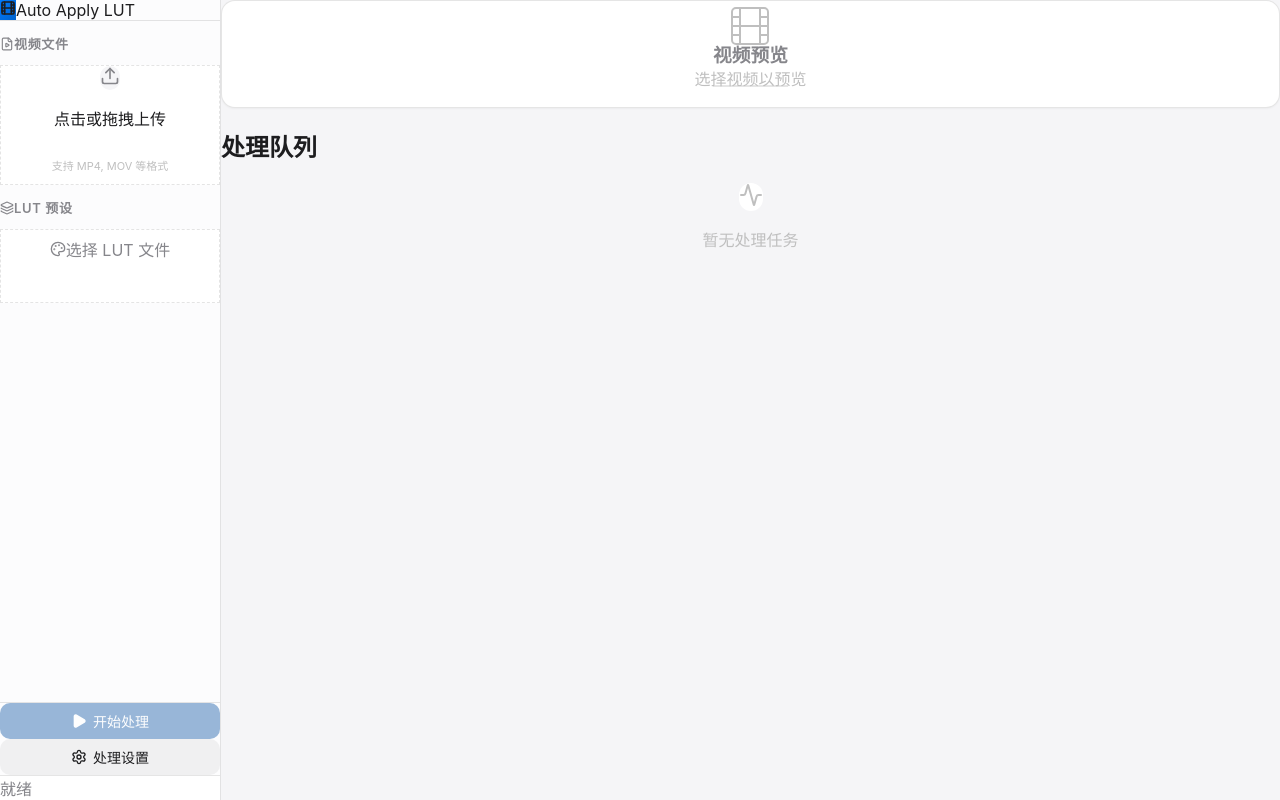
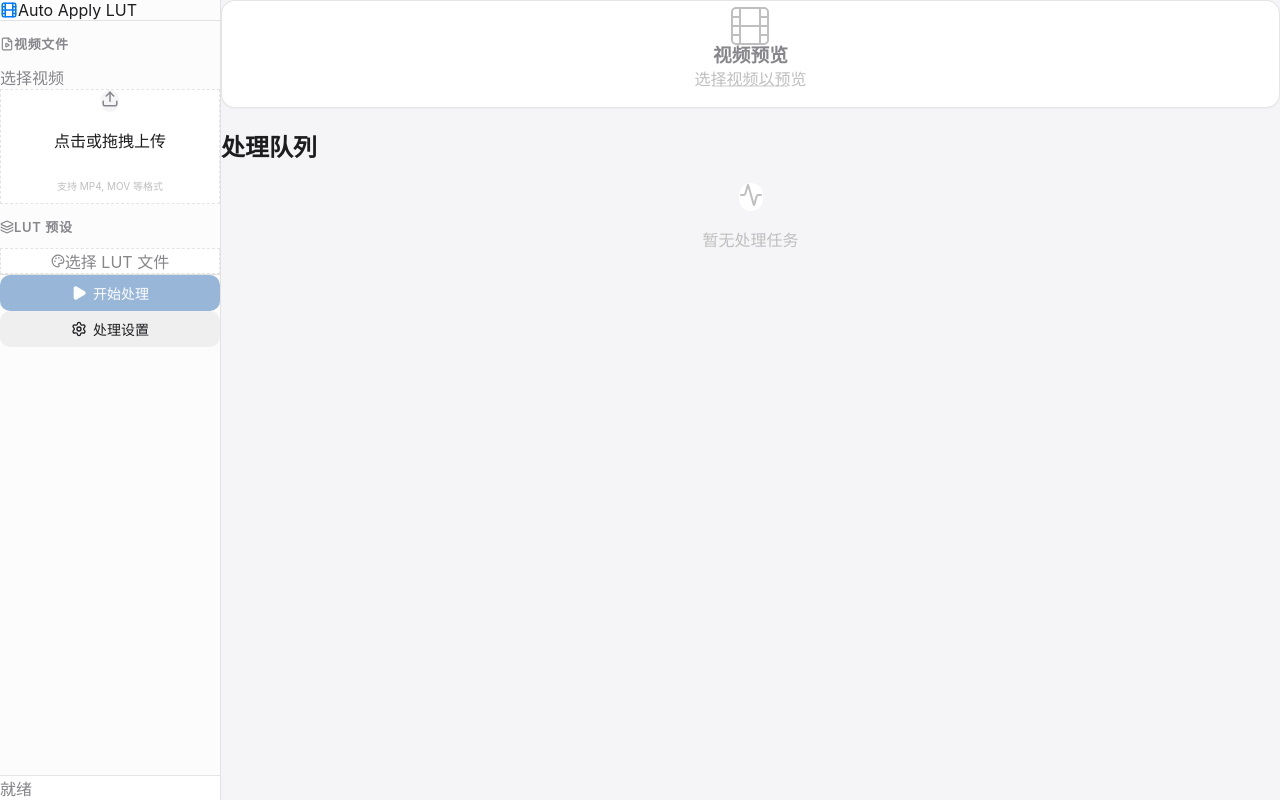
Before and after one commit to kyoko-df/auto-apply-lut, a React (Vite) app: page / in a window 1280 px wide. Built offline with nearby package versions, Linux system fonts and the light colour scheme; the HTML template or start-up script is replaced by a standard one.

Commit message:
Revert "style(components): improve UI styling and interactions for file selectors"
This reverts commit 6d67e29c5e5fb8bf3973357c1f9457b9381b09fc.

```diff
--- a/src/App.tsx
+++ b/src/App.tsx
@@ -241,45 +241,37 @@ function App() {
   return (
     <div className="flex h-screen w-full bg-[var(--color-background)] text-[var(--color-text-primary)] font-sans overflow-hidden">
       {/* Sidebar */}
-      <aside className="w-80 flex-shrink-0 bg-[var(--color-surface-translucent)] backdrop-blur-xl border-r border-[var(--color-border)] flex flex-col z-20">
-        <div className="h-14 flex items-center px-5 border-b border-[var(--color-border)] drag-region shrink-0">
-          <div className="flex items-center gap-2.5 text-[var(--color-text-primary)] font-semibold select-none">
-            <div className="p-1.5 bg-gradient-to-br from-[var(--color-accent)] to-[var(--color-accent-hover)] rounded-lg text-white shadow-sm">
-              <Film size={16} strokeWidth={2.5} />
-            </div>
-            <span className="tracking-tight">Auto Apply LUT</span>
+      <aside className="w-80 flex-shrink-0 bg-[var(--color-surface-translucent)] backdrop-blur-xl border-r border-[var(--color-border)] flex flex-col">
+        <div className="h-12 flex items-center px-4 border-b border-[var(--color-border)] drag-region">
+          <div className="flex items-center gap-2 text-[var(--color-text-primary)] font-semibold">
+            <Film size={18} className="text-[var(--color-accent)]" />
+            <span>Auto Apply LUT</span>
           </div>
         </div>
 
-        <div className="flex-1 overflow-y-auto p-5 space-y-8 custom-scrollbar">
+        <div className="flex-1 overflow-y-auto p-4 space-y-6">
           {/* File Selection Section */}
           <section>
-            <h3 className="section-title flex items-center gap-2 mb-3 px-1">
+            <h3 className="section-title flex items-center gap-2">
               <FileVideo size={14} />
               视频文件
             </h3>
             <MultiFileSelector
-              title=""
+              title="选择视频"
               acceptExtensions={["mp4", "mov", "avi", "mkv", "wmv", "flv", "webm", "m4v"]}
               disabled={processingTasks.some(task => task.status === 'processing')}
               onChange={setBatchFiles}
             />
             {batchFiles.length > 0 && (
-              <div className="mt-3 px-3 py-2 bg-[var(--color-surface)] rounded-lg text-xs font-medium text-[var(--color-text-secondary)] border border-[var(--color-border)] shadow-sm flex justify-between items-center">
-                <span>已选择 {batchFiles.length} 个文件</span>
-                <button
-                  onClick={handleClearFiles}
-                  className="text-[var(--color-accent)] hover:text-[var(--color-accent-hover)] transition-colors"
-                >
-                  清除
-                </button>
+              <div className="mt-2 px-2 py-1 bg-[var(--color-surface)] rounded text-xs text-[var(--color-text-secondary)] border border-[var(--color-border)]">
+                已选择 {batchFiles.length} 个文件
               </div>
             )}
           </section>
 
           {/* LUT Selection Section */}
           <section>
-            <h3 className="section-title flex items-center gap-2 mb-3 px-1">
+            <h3 className="section-title flex items-center gap-2">
               <Layers size={14} />
               LUT 预设
             </h3>
@@ -288,40 +280,40 @@ function App() {
               onSelect={setLutFile}
             />
           </section>
-        </div>
 
-        {/* Fixed Actions Footer */}
-        <div className="p-5 border-t border-[var(--color-border)] bg-[var(--color-surface)]/50 backdrop-blur-sm space-y-3 shrink-0">
+          {/* Actions Section */}
+          <section className="pt-4 border-t border-[var(--color-border)]">
             <button
-            className="apple-button w-full justify-center h-10 text-[15px] shadow-sm hover:shadow-md transition-all"
+              className="apple-button w-full justify-center mb-3"
               onClick={handleStartBatch}
               disabled={batchFiles.length === 0 || !lutFile || processingTasks.some(task => task.status === 'processing')}
             >
-            <Play size={16} fill="currentColor" className="mr-1" />
+              <Play size={16} fill="currentColor" />
               开始处理
             </button>
 
             <button
-            className="apple-button secondary w-full justify-center h-10 text-[14px]"
+              className="apple-button secondary w-full justify-center"
               onClick={() => setIsSettingsOpen(true)}
               disabled={processingTasks.some(task => task.status === 'processing')}
             >
-            <Settings size={16} className="mr-1" />
+              <Settings size={16} />
               处理设置
             </button>
+          </section>
         </div>
 
         {/* Status Footer in Sidebar */}
-        <div className="px-5 py-3 border-t border-[var(--color-border)] bg-[var(--color-surface)] text-xs text-[var(--color-text-secondary)] shrink-0">
+        <div className="p-3 border-t border-[var(--color-border)] bg-[var(--color-surface)] text-xs text-[var(--color-text-secondary)]">
           {processingTasks.some(task => task.status === 'processing') ? (
             <div className="flex items-center gap-2 text-[var(--color-accent)]">
               <RefreshCw size={12} className="animate-spin" />
-              <span className="font-medium">正在处理任务...</span>
+              正在处理任务...
             </div>
           ) : (
             <div className="flex items-center gap-2">
-              <div className="w-2 h-2 rounded-full bg-[var(--color-success)] shadow-[0_0_8px_rgba(52,199,89,0.4)]"></div>
-              <span className="font-medium">就绪</span>
+              <div className="w-2 h-2 rounded-full bg-[var(--color-success)]"></div>
+              就绪
             </div>
           )}
         </div>
--- a/src/components/LutSelector.tsx
+++ b/src/components/LutSelector.tsx
@@ -83,7 +83,7 @@ const LutSelector: React.FC<LutSelectorProps> = ({
   const clear = useCallback(() => notify(null), [notify]);
 
   return (
-    <div className="w-full group/lut">
+    <div className="w-full">
       <input
         ref={inputRef}
         type="file"
@@ -94,12 +94,12 @@ const LutSelector: React.FC<LutSelectorProps> = ({
 
       <div
         className={`
-          relative border rounded-xl p-3 transition-all duration-300 ease-apple cursor-pointer min-h-[72px] flex flex-col justify-center
+          relative border border-dashed rounded-lg p-3 transition-all duration-200 ease-apple cursor-pointer
           ${dragOver
-            ? 'border-[var(--color-accent)] bg-[var(--color-accent-subtle)] shadow-[0_0_0_4px_var(--color-accent-subtle)]'
-            : 'border-dashed border-[var(--color-border)] hover:border-[var(--color-accent)] bg-[var(--color-surface)] hover:bg-[var(--color-surface-translucent)]'
+            ? 'border-[var(--color-accent)] bg-[var(--color-accent-subtle)]'
+            : 'border-[var(--color-border)] hover:border-[var(--color-text-secondary)] bg-[var(--color-surface)]'
           }
-          ${disabled ? 'opacity-50 cursor-not-allowed' : 'active:scale-[0.99]'}
+          ${disabled ? 'opacity-50 cursor-not-allowed' : ''}
         `}
         onDragOver={onDragOver}
         onDragLeave={onDragLeave}
@@ -107,36 +107,32 @@ const LutSelector: React.FC<LutSelectorProps> = ({
         onClick={pickLut}
       >
         {lutPath ? (
-          <div className="flex items-center gap-3">
-            <div className="p-2 rounded-lg bg-gradient-to-br from-[var(--color-accent)] to-[var(--color-accent-hover)] text-white shadow-sm">
-              <Palette size={16} strokeWidth={2} />
+          <div className="flex items-center gap-2">
+            <div className="p-1.5 rounded-md bg-[var(--color-accent)] text-white">
+              <Palette size={14} />
             </div>
             <div className="flex-1 min-w-0">
-              <div className="text-xs font-medium text-[var(--color-text-primary)] truncate mb-0.5">
+              <div className="text-xs font-medium text-[var(--color-text-primary)] truncate">
                 {lutPath.split(/[/\\]/).pop() || lutPath}
               </div>
-              <div className="text-[10px] text-[var(--color-text-tertiary)] truncate opacity-80">
+              <div className="text-[10px] text-[var(--color-text-tertiary)] truncate">
                 {lutPath}
               </div>
             </div>
             <button
               onClick={(e) => { e.stopPropagation(); clear(); }}
-              className="p-1.5 rounded-md hover:bg-[var(--color-danger)] hover:text-white text-[var(--color-text-tertiary)] transition-colors"
+              className="p-1 rounded-full hover:bg-[var(--color-background)] text-[var(--color-text-tertiary)] hover:text-[var(--color-danger)] transition-colors"
               disabled={disabled}
-              title="移除 LUT"
             >
-              <X size={14} />
+              <X size={12} />
             </button>
           </div>
         ) : (
-          <div className="flex flex-col items-center justify-center text-center">
-            <div className="flex items-center gap-2 text-[var(--color-text-secondary)] group-hover/lut:text-[var(--color-accent)] transition-colors">
-              <Palette size={16} strokeWidth={2} />
-              <span className="text-sm font-medium">选择 LUT 文件</span>
+          <div className="flex flex-col items-center justify-center text-center py-1">
+            <div className="flex items-center gap-2 text-[var(--color-text-secondary)]">
+              <Palette size={14} />
+              <span className="text-xs font-medium">选择 LUT 文件</span>
             </div>
-            <p className="text-[10px] text-[var(--color-text-tertiary)] mt-1 opacity-0 group-hover/lut:opacity-100 transition-opacity">
-              支持 .cube, .3dl 等格式
-            </p>
           </div>
         )}
       </div>
--- a/src/components/MultiFileSelector.tsx
+++ b/src/components/MultiFileSelector.tsx
@@ -103,7 +103,7 @@ const MultiFileSelector: React.FC<MultiFileSelectorProps> = ({
   const acceptAttr = useMemo(() => '.' + Array.from(extensionsSet).join(',.'), [extensionsSet]);
 
   return (
-    <div className="w-full group/selector">
+    <div className="w-full">
       <input
         ref={fileInputRef}
         type="file"
@@ -117,12 +117,12 @@ const MultiFileSelector: React.FC<MultiFileSelectorProps> = ({
 
       <div
         className={`
-          relative border rounded-xl p-5 transition-all duration-300 ease-apple cursor-pointer
+          relative border border-dashed rounded-lg p-4 transition-all duration-200 ease-apple cursor-pointer
           ${dragOver
-            ? 'border-[var(--color-accent)] bg-[var(--color-accent-subtle)] shadow-[0_0_0_4px_var(--color-accent-subtle)]'
-            : 'border-dashed border-[var(--color-border)] hover:border-[var(--color-accent)] bg-[var(--color-surface)] hover:bg-[var(--color-surface-translucent)]'
+            ? 'border-[var(--color-accent)] bg-[var(--color-accent-subtle)]'
+            : 'border-[var(--color-border)] hover:border-[var(--color-text-secondary)] bg-[var(--color-surface)]'
           }
-          ${disabled ? 'opacity-50 cursor-not-allowed' : 'active:scale-[0.99]'}
+          ${disabled ? 'opacity-50 cursor-not-allowed' : ''}
         `}
         onDragOver={handleDragOver}
         onDragLeave={handleDragLeave}
@@ -130,36 +130,31 @@ const MultiFileSelector: React.FC<MultiFileSelectorProps> = ({
         onClick={pickFiles}
       >
         <div className="flex flex-col items-center justify-center text-center py-2">
-          <div className={`
-            p-3 rounded-full mb-3 transition-colors duration-300
-            ${dragOver ? 'bg-[var(--color-accent)] text-white' : 'bg-[var(--color-background)] text-[var(--color-text-secondary)] group-hover/selector:text-[var(--color-accent)] group-hover/selector:bg-[var(--color-accent-subtle)]'}
-          `}>
-            <Upload size={20} strokeWidth={2} />
+          <div className={`p-2 rounded-full mb-2 ${dragOver ? 'bg-[var(--color-accent)] text-white' : 'bg-[var(--color-background)] text-[var(--color-text-secondary)]'}`}>
+            <Upload size={18} />
           </div>
-          <p className="text-sm font-medium text-[var(--color-text-primary)] mb-1">点击或拖拽上传</p>
-          <p className="text-[11px] text-[var(--color-text-tertiary)]">支持 MP4, MOV 等格式</p>
+          <p className="text-xs font-medium text-[var(--color-text-primary)]">点击或拖拽上传</p>
+          <p className="text-[10px] text-[var(--color-text-tertiary)] mt-1">支持 MP4, MOV 等格式</p>
         </div>
       </div>
 
       {selectedPaths.length > 0 && (
-        <div className="mt-3 space-y-2 max-h-[240px] overflow-y-auto pr-1 custom-scrollbar">
+        <div className="mt-3 space-y-2 max-h-[200px] overflow-y-auto pr-1 custom-scrollbar">
           {selectedPaths.map((p) => {
             const name = p.split(/[/\\]/).pop() || p;
             return (
-              <div key={p} className="group flex items-center gap-3 p-2.5 rounded-lg bg-[var(--color-surface)] border border-[var(--color-border)] hover:border-[var(--color-accent-subtle)] hover:shadow-sm transition-all">
-                <div className="p-1.5 rounded-md bg-[var(--color-background)] text-[var(--color-text-secondary)]">
-                  <FileVideo size={16} strokeWidth={2} />
-                </div>
+              <div key={p} className="group flex items-center gap-2 p-2 rounded-md bg-[var(--color-surface)] border border-[var(--color-border)] hover:border-[var(--color-accent-subtle)] transition-colors">
+                <FileVideo size={14} className="text-[var(--color-accent)] flex-shrink-0" />
                 <div className="flex-1 min-w-0">
                   <div className="text-xs font-medium text-[var(--color-text-primary)] truncate" title={name}>{name}</div>
-                  <div className="text-[10px] text-[var(--color-text-tertiary)] truncate opacity-80" title={p}>{p}</div>
+                  <div className="text-[10px] text-[var(--color-text-tertiary)] truncate" title={p}>{p}</div>
                 </div>
                 <button
                   onClick={(e) => { e.stopPropagation(); removeItem(p); }}
-                  className="p-1.5 rounded-md hover:bg-[var(--color-danger)] hover:text-white text-[var(--color-text-tertiary)] transition-colors opacity-0 group-hover:opacity-100 focus:opacity-100"
-                  title="移除"
+                  className="p-1 rounded-full hover:bg-[var(--color-background)] text-[var(--color-text-tertiary)] hover:text-[var(--color-danger)] transition-colors opacity-0 group-hover:opacity-100"
+                  disabled={disabled}
                 >
-                  <X size={14} />
+                  <X size={12} />
                 </button>
               </div>
             );
```
Lines whose indentation alone changed are shown as unchanged.
